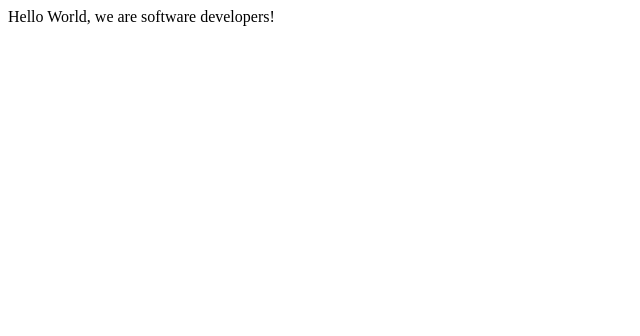
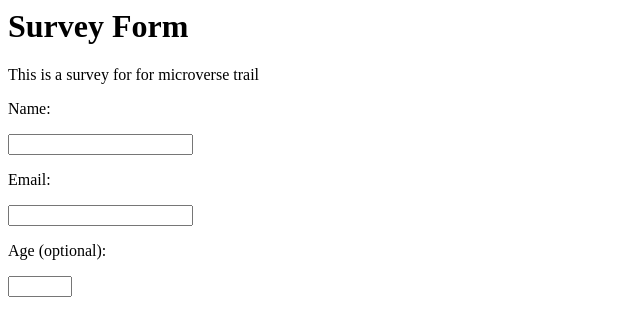
Before and after one commit to Delaw1/microverseTrial, a plain HTML site: page index.html in a window 1280 px wide. Shown: the whole page, without its empty margins (0-640 px from the left). Drawn offline with Linux system fonts and the light colour scheme.

Commit message:
Web design project

```diff
--- a/index.html
+++ b/index.html
@@ -3,6 +3,16 @@
 
     </head>
     <body>
-        <p>Hello World, we are software developers!</p>
+        <h1 id="title">Survey Form</h1>
+        <p id="description">This is a survey for for microverse trail</p>
+
+        <form id="survey-form">
+            <p>Name: </p>
+            <input name="name" id="name" required />
+            <p>Email: </p>
+            <input name="email" type="email" id="email" required />
+            <p>Age (optional):</p>
+            <input type="number" min="10" max="100" id="number" />
+        </form>
     </body>
 </html>
```
